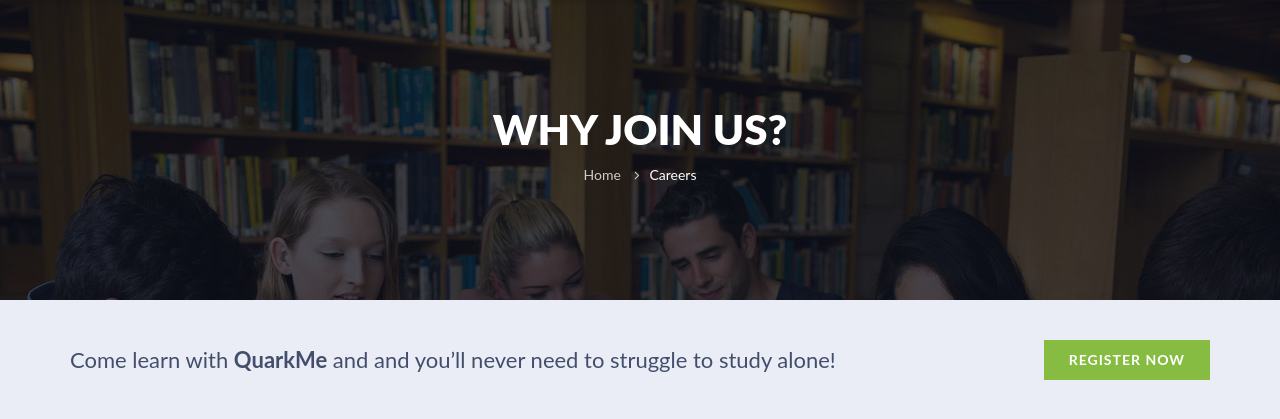
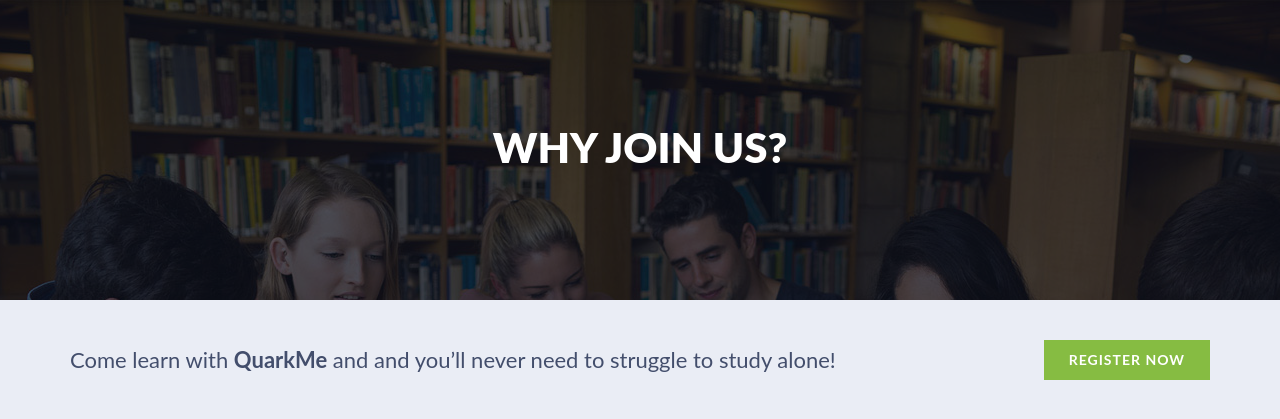
Before and after one commit to Padamja/website, a Django app: page /careers in a window 1280 px wide. Shown: the part 152-571 px from the top of the page. Run offline with Django 3.2, Linux system fonts and the light colour scheme; some libraries are stand-ins or nearby versions.

Commit message:
Remove redundant path from carrers.html

```diff
--- a/quarkme/templates/html/careers.html
+++ b/quarkme/templates/html/careers.html
@@ -56,10 +56,6 @@ QuarkMe | Careers
                 <div class="section background-opacity page-title set-height-top">
                     <div class="container">
                         <div class="page-title-wrapper"><!--.page-title-content--><h2 class="captions">Why join us?</h2>
-                            <ol class="breadcrumb">
-                                <li><a href="index.html">Home</a></li>
-                                <li class="active"><a href="https://twitter.com/QuarkMeOfficial">Careers</a></li>
-                            </ol>
                         </div>
                     </div>
                 </div>
```
